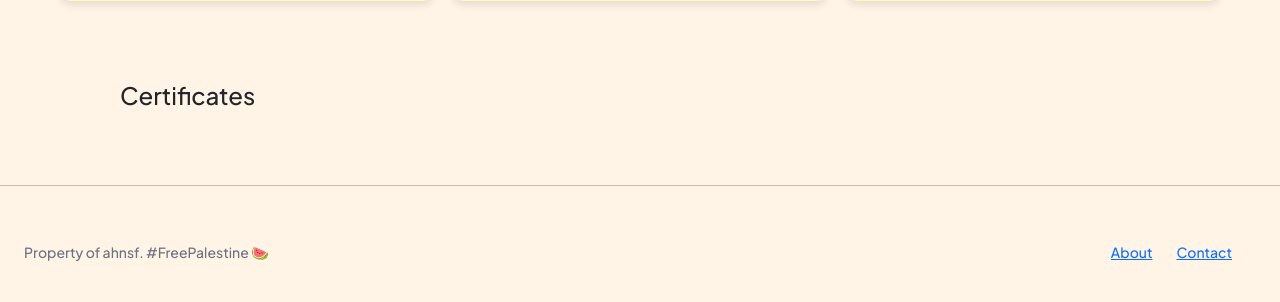
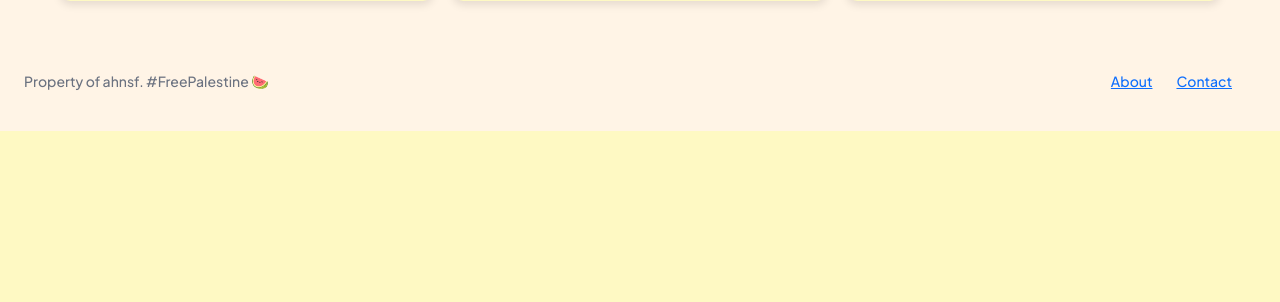
Before and after one commit to ahnafb/ahnaf, a Flask app: page /projects in a window 1280 px wide. Shown: the part 1235-1537 px from the top of the page. After the commit the page ends 1366 px from the top, so only its background shows below. Run offline with Flask 3, Linux system fonts and the light colour scheme.

Commit message:
Update projects.html

```diff
--- a/templates/projects.html
+++ b/templates/projects.html
@@ -123,9 +123,6 @@
             </div>
         </div>
     </div>
-    <h4 style="margin-left: 7.5rem; margin-top: 5rem;">Certificates</h4>
-
-    <hr style="margin-top: 75px;">
     <footer class="dark:bg-gray-800">
         <div class="w-full mx-auto max-w-screen-xl p-4 md:flex md:items-center md:justify-between">
             <span class="text-sm text-gray-500 sm:text-center dark:text-gray-400">Property of ahnsf. #FreePalestine 🍉
```
